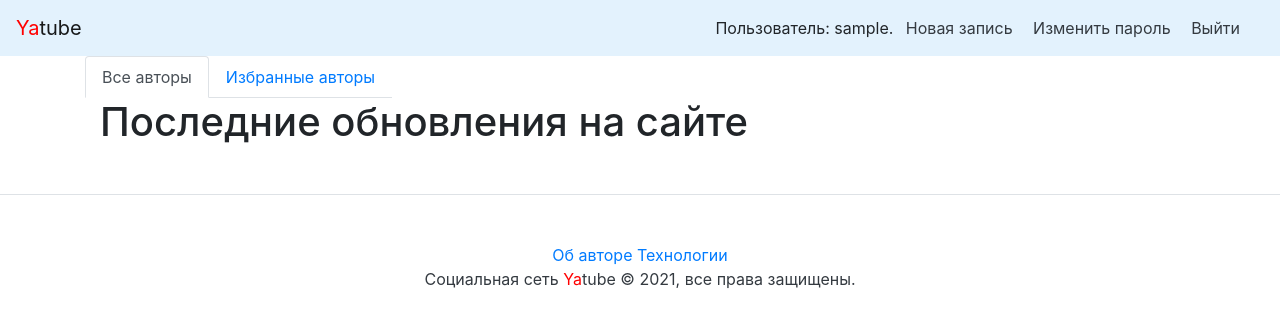
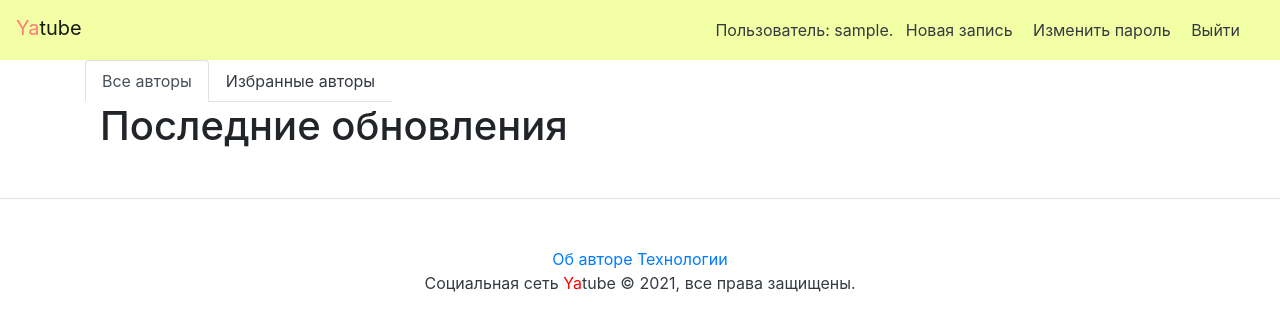
Before and after one commit to nazarovaea1/hw05_final, a Django app: page / in a window 1280 px wide. Shown: the top 331 px of the page. Run offline with Django 3.2, Linux system fonts and the light colour scheme; the visitor is signed in with stand-in values (Sample User, id 1); data that the repository does not hold is empty; some libraries are stand-ins or nearby versions.

Commit message:
After first revue.

```diff
--- a/posts/forms.py
+++ b/posts/forms.py
@@ -19,6 +19,9 @@ class CommentForm(forms.ModelForm):
     class Meta:
         model = Comment
         fields = ('text',)
+        widgets = {
+            'text': forms.Textarea(attrs={'class': "form-control", }),
+        }
 
     def clean_text(self):
         data = self.cleaned_data['text']
--- a/posts/models.py
+++ b/posts/models.py
@@ -2,7 +2,7 @@ import textwrap
 
 from django.contrib.auth import get_user_model
 from django.db import models
-from django.utils.text import slugify
+from pytils.translit import slugify
 
 User = get_user_model()
 
--- a/requirements.txt
+++ b/requirements.txt
@@ -21,3 +21,4 @@ urllib3==1.25.6           # via requests
 wcwidth==0.1.8            # via pytest
 zipp==2.2.0               # via importlib-metadata
 mixer==7.1.2
+pytils
--- a/templates/include/bio_column.html
+++ b/templates/include/bio_column.html
@@ -5,7 +5,7 @@
         {{ author.get_full_name }}
       </div>
       <div class="h3 text-muted">
-        {{ author.username }}
+        @{{ author.username }}
       </div>
     </div>
     <ul class="list-group list-group-flush">
--- a/templates/include/menu.html
+++ b/templates/include/menu.html
@@ -7,7 +7,7 @@
       </a>
     </li>
     <li class="nav-item">
-            <a class="nav-link {% if follow %}active{% endif %}" href="/follow">
+      <a class="nav-link text-dark {% if follow %}active{% endif %}" href="/follow">
         Избранные авторы
       </a>
     </li>
--- a/templates/include/nav.html
+++ b/templates/include/nav.html
@@ -1,8 +1,8 @@
-<nav class="navbar navbar-light" style="background-color: #e3f2fd;">
-  <a class="navbar-brand" href="/"><span style="color:red">Ya</span>tube</a>
+<nav class="navbar navbar-light" style="background-color: #F2FFA5;">
+  <a class="navbar-brand mb-1 h1;" href="/"><span style="color:#FF7D75">Ya</span>tube</a>
   <nav class="my-2 my-md-0 mr-md-3">
     {% if user.is_authenticated %}
-    Пользователь: {{ user.username }}.
+    <a class="text-dark">Пользователь: {{ user.username }}.</a>
     <a class="p-2 text-dark" href="{% url 'new_post' %}">Новая запись</a>
     <a class="p-2 text-dark" href="{% url 'password_change' %}">Изменить пароль</a>
     <a class="p-2 text-dark" href="{% url 'logout' %}">Выйти</a>
--- a/templates/index.html
+++ b/templates/index.html
@@ -1,13 +1,13 @@
 {% extends "base.html" %}
 
-{% block title %}Последние обновления{% endblock %}
+{% block title %}Новости{% endblock %}
 {% block content %}
 
 {% load cache %}
 {% cache 20 index_page page %}
 <div class="container">
   {% include "include/menu.html" with index=True %}
-  <h1> Последние обновления на сайте</h1>
+  <h1> Последние обновления </h1>
 
   {% for post in page %}
 
--- a/templates/new_comment.html
+++ b/templates/new_comment.html
@@ -7,7 +7,7 @@
     <h5 class="card-header">Добавить комментарий:</h5>
     <div class="card-body">
       <div class="form-group">
-        {{ form.text|addclass:"form-control" }}
+        {{ form.text }}
       </div>
       <button type="submit" class="btn btn-primary">Отправить</button>
     </div>
```
Also changed, not shown: posts/tests/test_views.py (+7 -4 lines), templates/include/post_item.html (+5 -2 lines), tmp2odps4wm/posts/small.gif (deleted), tmp9uftgp1e/posts/small.gif (deleted). Lines whose indentation alone changed are shown as unchanged.
